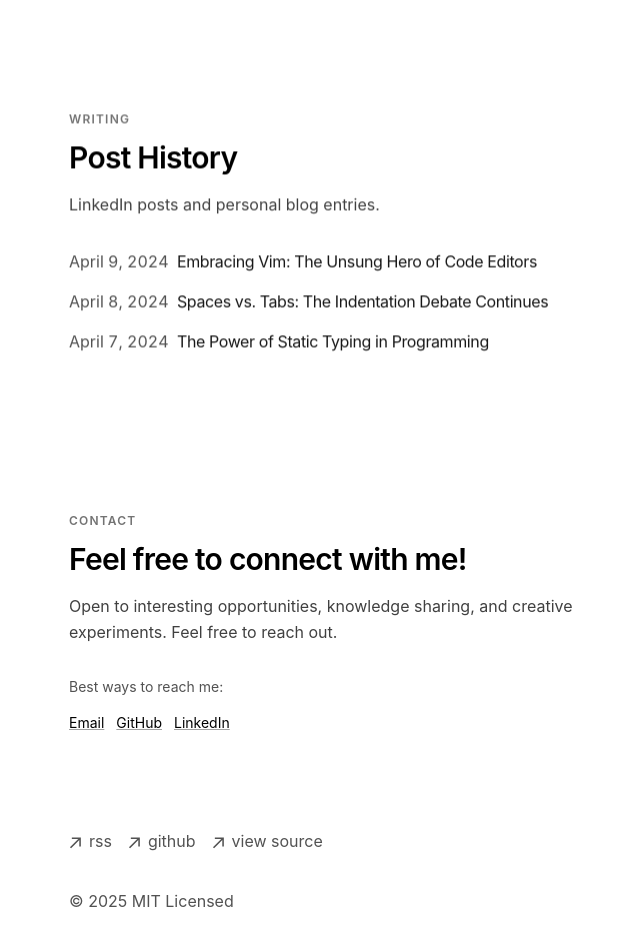
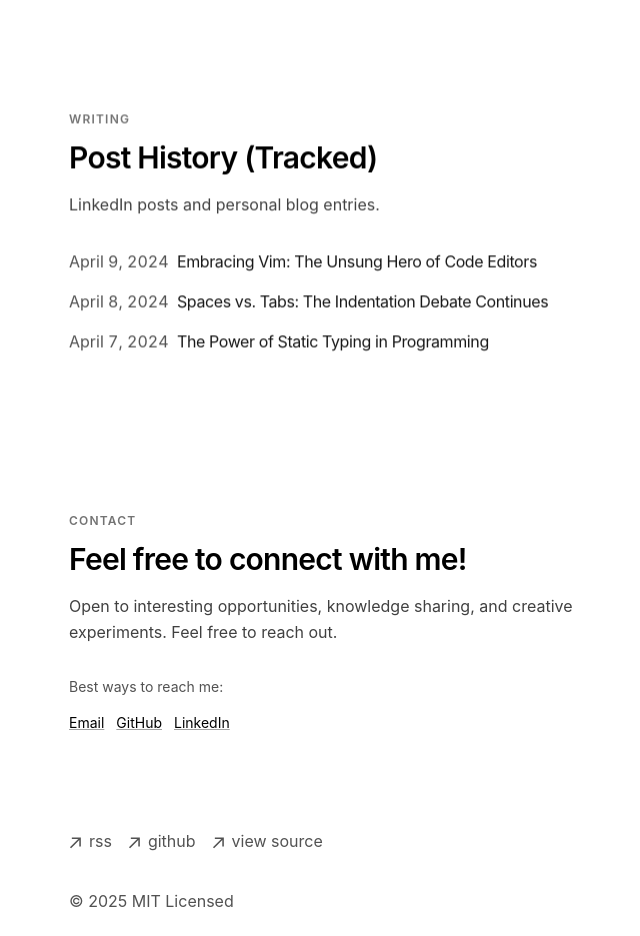
Before and after one commit to OmniAshley/portfolio-starter-kit, a Next.js app: page / in a window 1280 px wide. Shown: the part 3220-4156 px from the top of the page, without its empty margins (283-923 px from the left). Built offline with nearby package versions, Linux system fonts and the light colour scheme.

Commit message:
refactor: updated "Writing" section

```diff
--- a/app/page.tsx
+++ b/app/page.tsx
@@ -106,7 +106,7 @@ export default function Page() {
       <Section
         id="writing"
         eyebrow="Writing"
-        title="Post History"
+        title="Post History (Tracked)"
         description="LinkedIn posts and personal blog entries."
       >
         <div className="mt-2">
```
